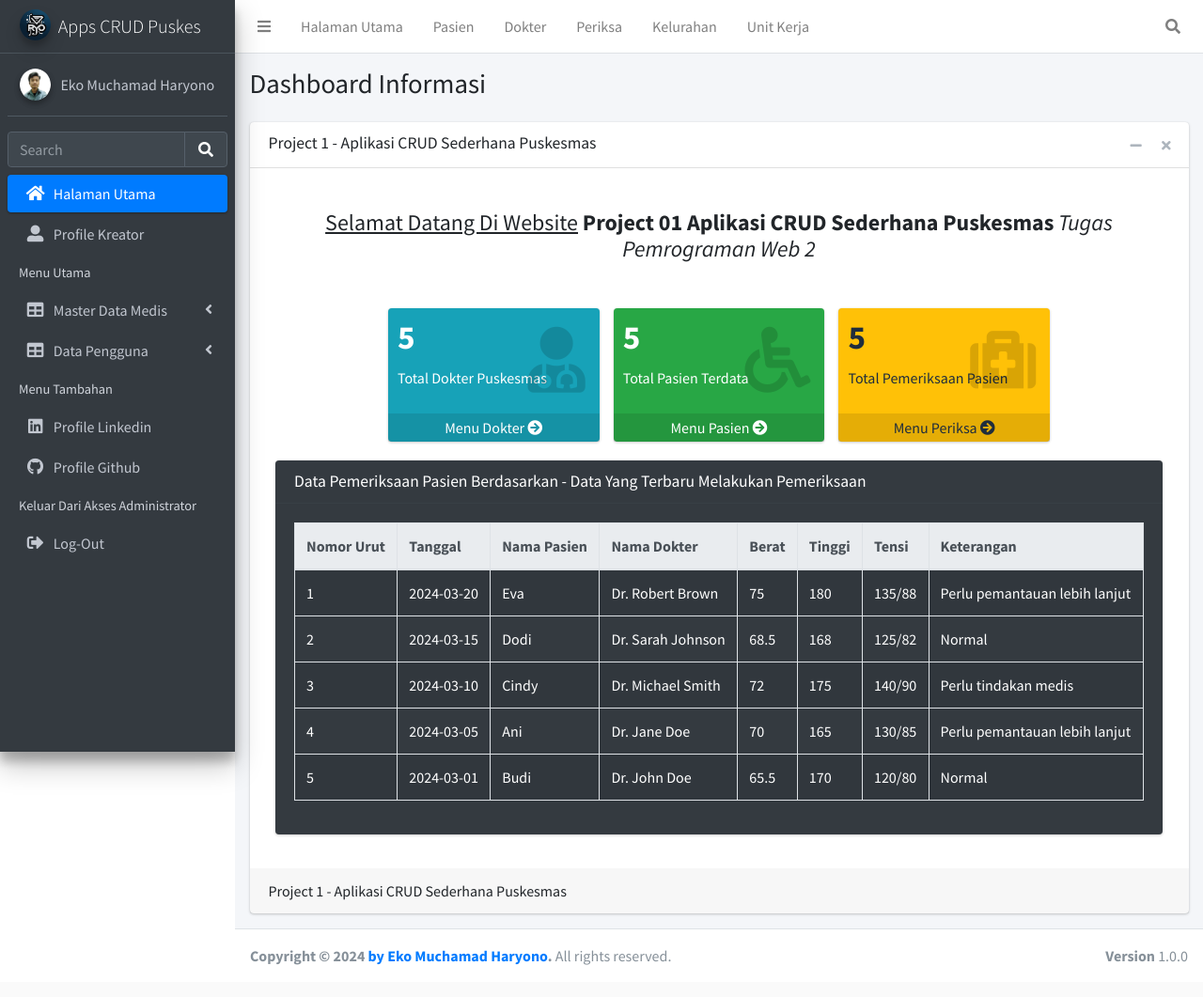
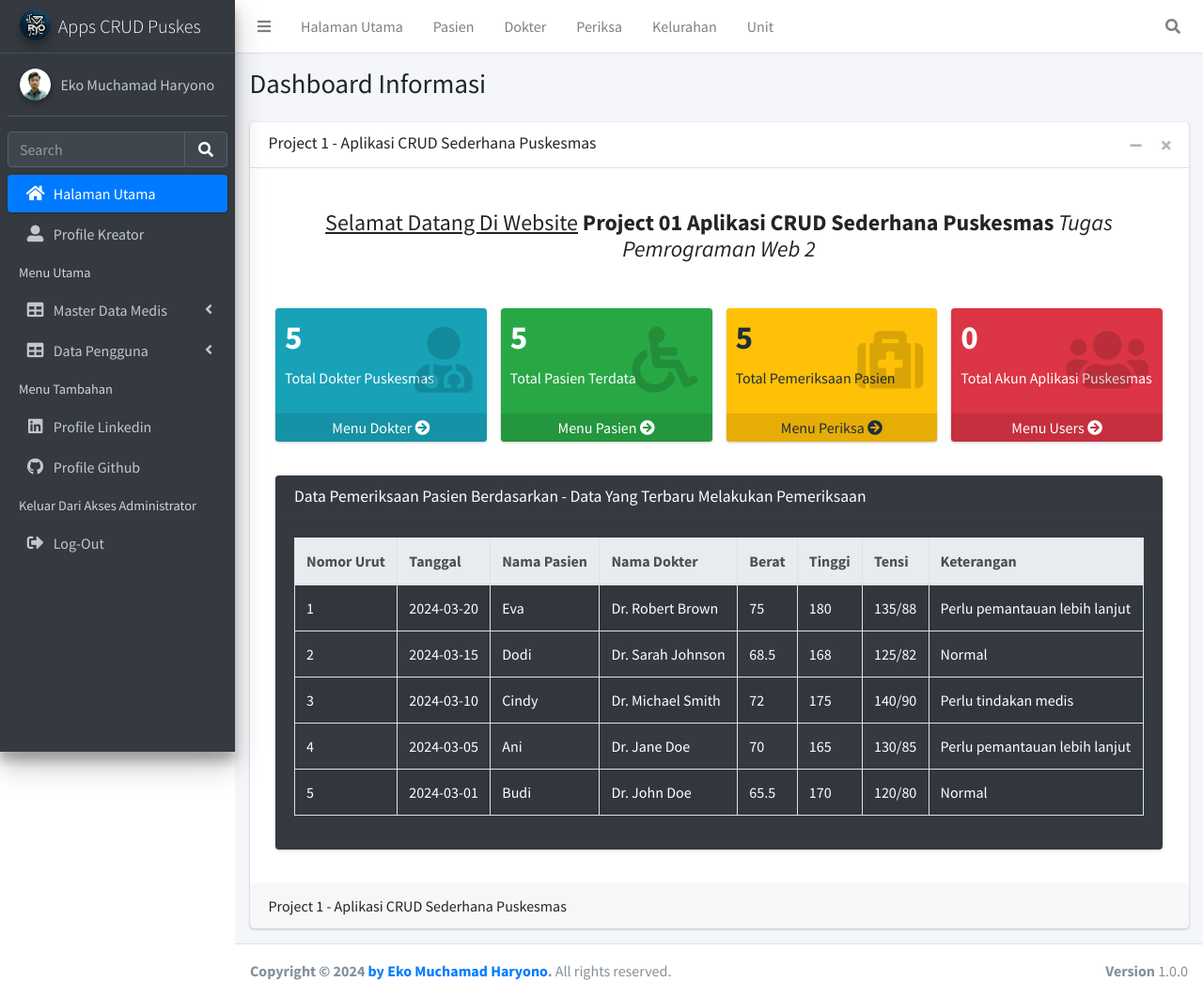
Before and after one commit to ekomh170/Project-1-PemWeb-2-10May, a PHP site: page /menu/index.php in a window 1280 px wide. Shown: the whole page at 94% size. Before the commit the page ends 1027 px from the top, so only its background shows below. Run offline with PHP 8.4, Linux system fonts and the light colour scheme; data comes from the database, SQL or seed files in the repository; data that the repository does not hold is empty; some libraries are stand-ins or nearby versions.

Commit message:
26. Memperbaiki Lokasi Koneksi Yang Salah & Mengubah Dasboard/Halaman Utama Untuk Menambahkan Total Akun Aplikasi Puskesmas

```diff
--- a/menu/dokter/delete.php
+++ b/menu/dokter/delete.php
@@ -1,6 +1,6 @@
 <?php
 // Memanggil file koneksi database
-require '../dbkoneksi.php';
+require '../../config/dbkoneksi.php';
 
 // Memeriksa apakah parameter id telah diterima dari URL
 if (isset($_GET['id'])) {
--- a/menu/header.php
+++ b/menu/header.php
@@ -51,7 +51,7 @@
                     <a href="kelurahan" class="nav-link">Kelurahan</a>
                 </li>
                 <li class="nav-item d-none d-sm-inline-block">
-                    <a href="unit_kerja" class="nav-link">Unit Kerja</a>
+                    <a href="unit_kerja" class="nav-link">Unit</a>
                 </li>
             </ul>
 
--- a/menu/index.php
+++ b/menu/index.php
@@ -40,6 +40,9 @@ require_once 'sidebar.php';
                                     $dokter = $dbh->query("SELECT COUNT(*) AS total FROM dokter")->fetchColumn();
                                     $pasien = $dbh->query("SELECT COUNT(*) AS total FROM pasien")->fetchColumn();
                                     $periksa = $dbh->query("SELECT COUNT(*) AS total FROM periksa")->fetchColumn();
+                                    $users = $dbh->query("SELECT COUNT(*) AS total FROM users")->fetchColumn();
+                                    // $kelurahan = $dbh->query("SELECT COUNT(*) AS total FROM kelurahan")->fetchColumn();
+                                    // $unit_kerja = $dbh->query("SELECT COUNT(*) AS total FROM unit_kerja")->fetchColumn();
                                     ?>
                                     <div class="row justify-content-center">
                                         <div class="col-lg-3 col-6">
@@ -80,10 +83,23 @@ require_once 'sidebar.php';
                                                 <a href="periksa/index.php" class="small-box-footer">Menu Periksa <i class="fas fa-arrow-circle-right"></i></a>
                                             </div>
                                         </div>
+
+                                        <div class="col-lg-3 col-6">
+                                            <div class="small-box bg-danger">
+                                                <div class="inner">
+                                                    <h3><?= $users ?></h3>
+                                                    <p>Total Akun Aplikasi Puskesmas</p>
+                                                </div>
+                                                <div class="icon">
+                                                    <i class="fa fa-users"></i>
+                                                </div>
+                                                <a href="users/index.php" class="small-box-footer">Menu Users <i class="fas fa-arrow-circle-right"></i></a>
+                                            </div>
+                                        </div>
                                     </div>
                                     <!-- Jumlah Data Per Menu -->
 
-                                    <div class="row">
+                                    <div class="row mt-3">
                                         <div class="col-12">
                                             <div class="card bg-dark text-white">
                                                 <div class="card-header">
--- a/menu/periksa/delete.php
+++ b/menu/periksa/delete.php
@@ -1,6 +1,6 @@
 <?php
 // Memanggil file koneksi database
-require '../dbkoneksi.php';
+require '../../config/dbkoneksi.php';
 
 // Memeriksa apakah parameter id telah diterima dari URL
 if (isset($_GET['id'])) {
```
